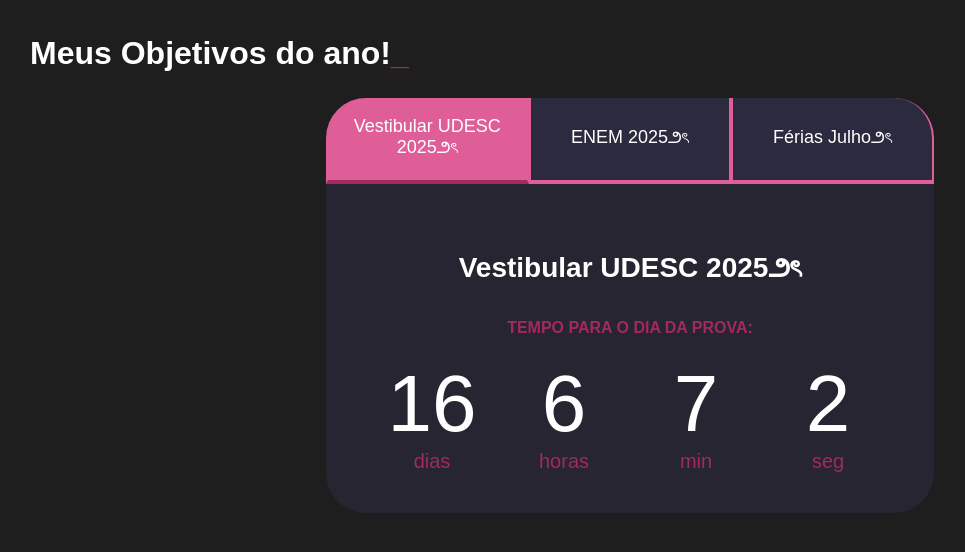
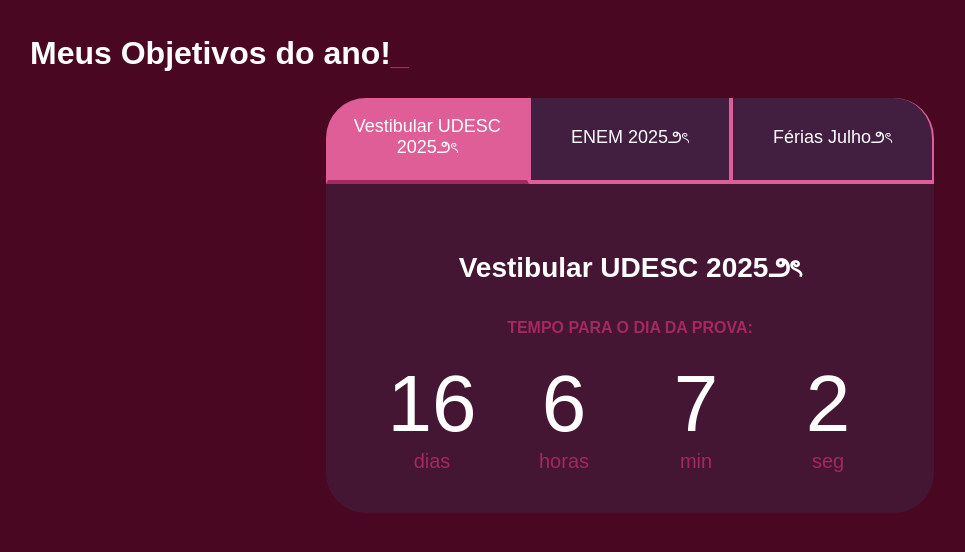
Before and after one commit to cristianesavelli/Projeto1, a plain HTML site: page index.html in a window 1280 px wide. Shown: the whole page, without its empty margins (10-975 px from the left). Drawn offline with Linux system fonts and the light colour scheme.

Commit message:
.
pequena mudança de cor no fundo.

```diff
--- a/style.css
+++ b/style.css
@@ -1,5 +1,5 @@
 :root {
-    --cor-de-fundo: #1E1E1E;
+    --cor-de-fundo: #4a0722;
     --rosa: #a3295e;
     --branco: #FFFFFF;
     --botao-ativo: #e05e97;
```
